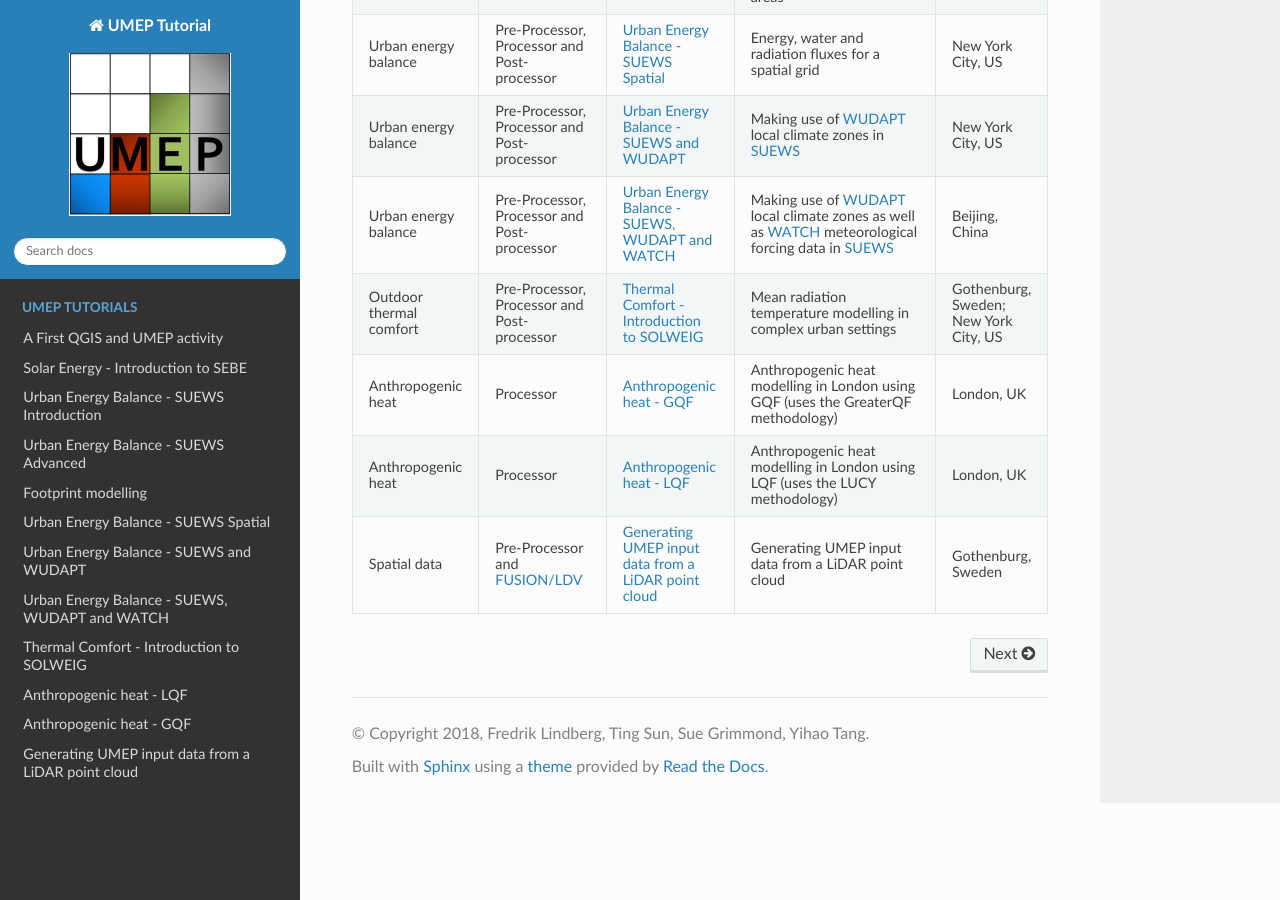
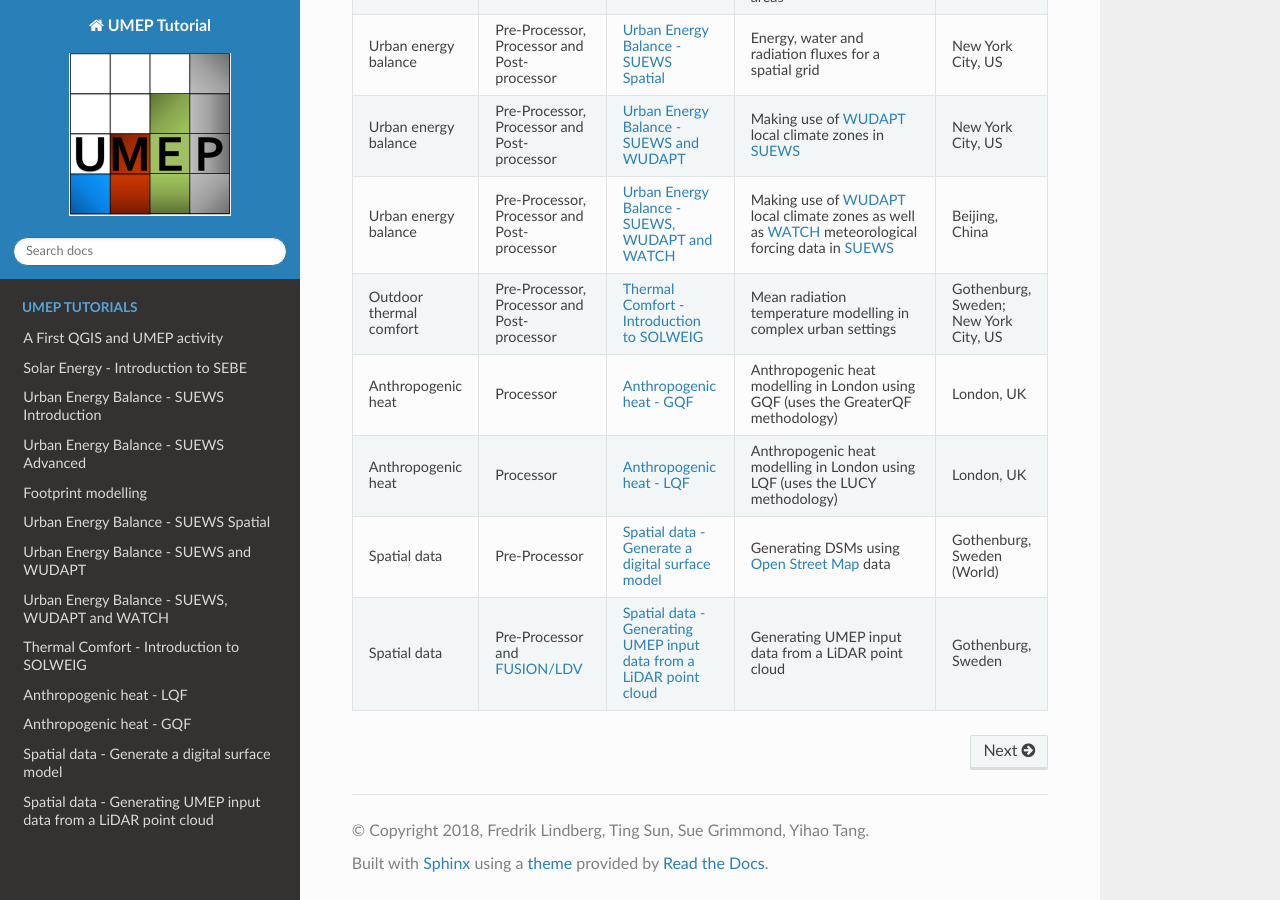
Before and after one commit to Urban-Meteorology-Reading/Tutorials, a Sphinx documentation site: the page built from docs/source/index.rst, in a window 1280 px wide and 900 px high, scrolled down 889 px. Built offline with Sphinx 7.4.7 and the Read the Docs theme 2.0.0, drawn with Linux system fonts in a browser that asks for light colours; some of the changed lines change nothing that is shown.

Commit message:
Spatial data
Two new tutorials

```diff
--- /dev/null
+++ b/docs/source/Tutorials/DSMGenerator.rst
@@ -0,0 +1,91 @@
+.. _DSMGenerator:
+
+Spatial data - Generate a digital surface model
+===============================================
+
+Introduction
+------------
+One reason not exploiting tools such as UMEP is the lack of appropriate geodata.
+In this tutorial you will generate a `DSM <http://umep-docs.readthedocs.io/en/latest/Abbreviations.html>`__ and `DEM <http://umep-docs.readthedocs.io/en/latest/Abbreviations.html>`__ from scratch using data sources available online. You will make use of built-in functionallity in QGIS and the `DSM Generator <https://umep-docs.readthedocs.io/en/latest/pre-processor/Spatial%20Data%20DSM%20Generator.html>`__ in UMEP. This tutorial also includes suggestion on how to create other basic datasets such as land cover as well as population density information.
+
+Steps
+~~~~~
+
+#. Generate a DSM from open source data and refine the result
+#. Generate your howetown DSM
+#. Learn about retrieving other datasets used in UMEP modelling
+
+Initial Steps
+-------------
+UMEP is a Python plugin used in conjunction with
+`QGIS <http://www.qgis.org>`__. To install the software and the UMEP
+plugin see the `getting started <http://umep-docs.readthedocs.io/en/latest/Getting_Started.html>`__ section in the UMEP manual.
+
+Generate a DSM and refine the result
+------------------------------------
+As a test you will initially make use of the Gothenburg dataset used in other UMEP tutorials.
+
+- If not already downloaded, download and extract the dataset.
+
+  :download:`Datasets for Gothenburg, Sweden </data/Goteborg_SWEREF99_1200.zip>`
+
+- Load the DEM (**DEM_KRbig.tif**) into a new QGIS project.
+- Open *UMPE > Pre-Processor > Spatial Data > DSM Generator*. This is a tool that works as an assistant on creating DSMs from `Open Street Map <https://www.openstreetmap.org>`__ building data or any other vector based building footprint data including height information for the building polygons.
+- Use the settings as shown in the figure below and click *OK*.
+
+  .. figure:: /images/DSMGenerator1.jpg
+   :alt:  none
+   :align: center
+
+   The Setting of your first DSM generation.
+
+With the settings as above, the DSM Generator downloads the OSM building data for the specified area and extracts all buildings that have height information of any kind included. In our case the result is not very good since only 8 out of 47 polygons included useful height information. You can compare with the very high quality DSM **DSM_KRbig.tif** included in the datasets for this tutorial.
+
+Ususally height information in the OSM dataset is not very common but for some cities larger cicites the infromation can be very close to full coverage. You can contribute to the open street map project by adding information on building heights e.g. for your home town. Visit `<www.openstreetmap.org>`__ for more information.
+
+Eventhough the result were disapointing you now have a good start at producing a DSM with higher quality.
+
+- If still open, Close the *DSMGenerator*.
+- Open the shapefile **buildings_gothenburg.shp** that you saved from the settings in the figure above.
+
+As you can see, many more buildings are present within the DEM extent than those that turned up on **dsm_osm_v1**.
+
+- Open the attribute table for **buildings_gothenburg** (Right-click on layer and choose *Open Attribute Table*
+
+Here you see all the relevant attribute that has been retrieved from the OSM-data with regrads to building form and function. Each line is a building polygon. Many of the attributes are empty and have no infromation (*NULL*). The column **bld_height** is the most important column here and as you see only a few objects have infromation here. Now we will start by adding some basic height for all buildings in the area. This area is the old part of Gothenburg and all builiding are essentially of somewhat similar height (appr. 18 m agl).
+
+- Select all objects (sometimes called *features*) with a building height higher than 0 ("bld_heights > 0") by using the *Select by Expression* window (eppsilon on top of a yellow square).
+- Click the *Invert Selection*- button (two buttons to the right).
+- Open the *Field Calculator* (Abacus) and use the settings as shown below:
+
+  .. figure:: /images/DSMGenerator2.jpg
+   :alt:  none
+   :align: center
+
+   Settings for the Field Calculator.
+
+Click on the Pen in the attribute window, save your changes and close your attribute table.
+
+- Now open the DSM Generator again and this time use **buildings_gothenburg**  and the bldg_height as the attribute to retrieve height info from. Call the output **dsm_osm_v2** and leave all other settings as before.
+
+Now you see all buildings included in your new DSM. Of course, this can be refined much more by setting individual heights for each building footprint. Nevertheless, a rough DSM ready to be used for further anaysis.
+
+Assuming that you only have a DEM covering a very large area and you only want to create a DSM for a fraction of the extent. Then it is beneficial to have a background map service that can help you to locate yourself and zoom in appropriatly. There are a number of plugins available for such services.
+
+- If not already installed, go to the *Plugins > Manage and Install Plugins* and install *QuickMapServices*. When installed, you can add the standard OSM from *Web > QuickMapServices > OSM > OSM Standard*. Now you can also see what buildings that were not included in your first DSM.
+
+Note that roof structures are not included in this technique (flat roofs). To include tilted roofs and other roof structures, more sophisticated techniques should be used, for example using LiDAR point cloud data. To find out more, see this `tutorial <LidarProcessing>`.
+
+Download DEM from available databases
+-------------------------------------
+Data on ground elevation at various spatial resolution is found in various places throughout the internet. In general, the larger coverage area, the lower the spatial resolution. Spatial resolution is essential if your study area includes high varaitions in height at short distances. If your study area is located on a flat plain, spatial resolution of e.g. 1 km could be ok.
+
+Regarding global coverage, `gisgeography <https://gisgeography.com/free-global-dem-data-sources/>`__ provides a nice list of available data sources. Some of the links are outdated but you still get a good overview of available data. Also, `OpenDEM <https://opendem.info/>`__ is a good access point to get hold of elevation data. Usually, national datasets are availble at much higher spatial resolution e.g. `<https://digimap.edina.ac.uk/>`__ for the UK. These national databases are usually not fully open and are sometimes password protected.
+
+- (Optional) Now try to generate a DSM for your home neighboor hood where you grew up. Use the SRTM 1 arc resolution dataset found here: `<https://opendem.info/link_open.html>`__. Remember not to procude too large area as download from OSM can be slow and restricted in size. This will take you either NASA or USGS for download. You need an account but it is free to sign up.
+
+Other datasets for UMEP
+-----------------------
+Land cover infromation is one important infromation required for UMEP modelling and data can be found in various places. One European dataset that can be exploited is the `Urban altas <https://land.copernicus.eu/local/urban-atlas>`__ or the `Global land cover <https://lcviewer.vito.be/>`__-dataset. Actually, Open Street Map can also be used to create basic land cover map by exploiting the full information (not just buildings) included. There is a plugin called *QuickOSM* that can be used to download OSM-data directly into your QGIS project.
+
+Regarding population, the `Gridded Population of the World (GPW4) <https://sedac.ciesin.columbia.edu/data/collection/gpw-v4>`__ can be used to derive population density.
--- a/docs/source/Tutorials/LidarProcessing.rst
+++ b/docs/source/Tutorials/LidarProcessing.rst
@@ -1,7 +1,7 @@
 .. _LidarProcessing:
 
-Generating UMEP input data from a LiDAR point cloud
-===================================================
+Spatial data - Generating UMEP input data from a LiDAR point cloud
+==================================================================
 
 .. note:: This tutorial is making use of `FUSION/LDV <http://forsys.cfr.washington.edu/fusion.html.>`__ which makes it restricted to Windows OS only.
 
@@ -415,6 +415,4 @@ Lindberg, F. and Grimmond, C. (2011) Nature of vegetation and building
 morphology characteristics across a city: Influence on shadow patterns
 and mean radiant temperatures in London. `Urban Ecosystems 14:4, 617-634. <https://link.springer.com/article/10.1007/s11252-011-0184-5>`__
 
-Link to data:
-
-https://drive.google.com/file/d/0B31bjOSjDDdxME5vd1VMS25IZjg/view
+**Link to data**: https://drive.google.com/file/d/0B31bjOSjDDdxME5vd1VMS25IZjg/view
--- a/docs/source/index.rst
+++ b/docs/source/index.rst
@@ -81,6 +81,11 @@ tool. The tutorials available are found in the table below.
      - Anthropogenic heat modelling in London using LQF (uses the LUCY methodology)
      - London, UK
    * - Spatial data
+     - Pre-Processor
+     - `DSMGenerator`
+     - Generating DSMs using `Open Street Map <https://www.openstreetmap.org/>`__ data
+     - Gothenburg, Sweden (World)
+   * - Spatial data
      - Pre-Processor and `FUSION/LDV <http://forsys.cfr.washington.edu/fusion.html.>`__
      - `LidarProcessing`
      - Generating UMEP input data from a LiDAR point cloud
@@ -104,4 +109,5 @@ tool. The tutorials available are found in the table below.
    Tutorials/IntroductionToSolweig
    Tutorials/LQF
    Tutorials/GQF
+   Tutorials/DSMGenerator
    Tutorials/LidarProcessing
```
Also changed, not shown: docs/source/images/DSMGenerator1.jpg (added), docs/source/images/DSMGenerator2.jpg (added).
